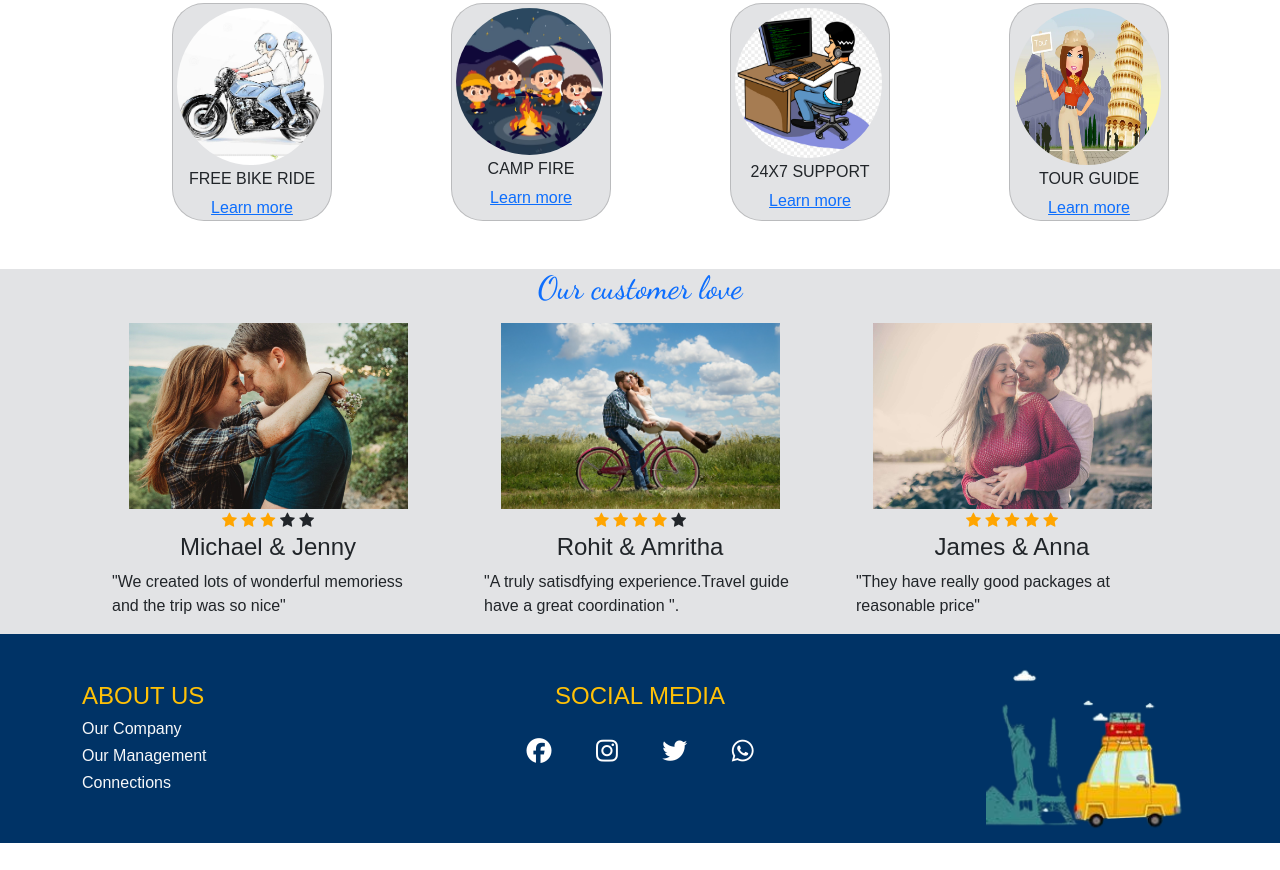
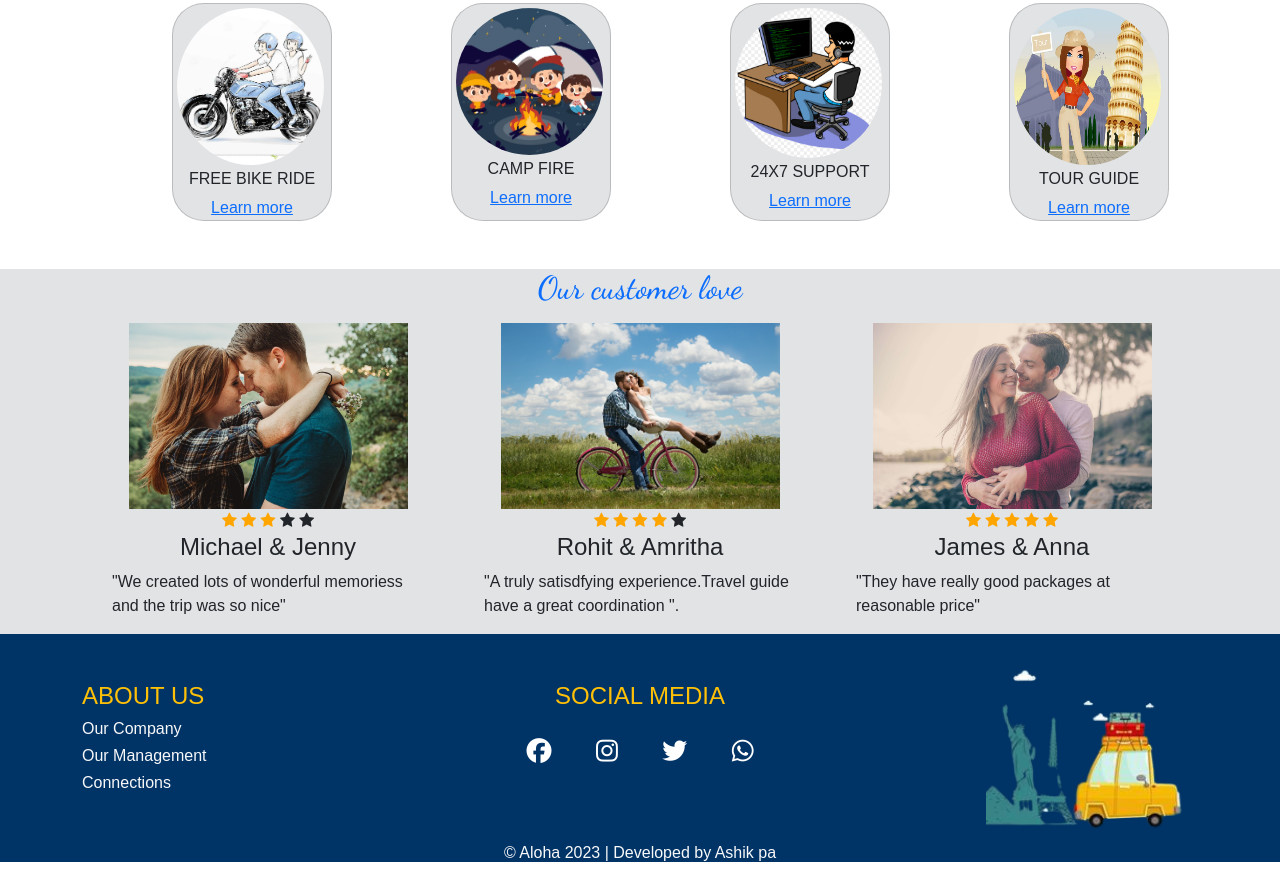
Before and after one commit to ashiii15/Travel-website, a plain HTML site: page index.html in a window 1280 px wide. Shown: the part 3352-4222 px from the top of the page. Before the commit the page ends 4195 px from the top, so only its background shows below. Drawn offline with nearby package versions, Linux system fonts and the light colour scheme.

Commit message:
Adding copyright note

```diff
--- a/index.html
+++ b/index.html
@@ -325,6 +325,7 @@
   <div class="col-4">
     <img src="/images/animated-car--removebg-preview.png" class="w-100 ms-5 image"></div>
 </div>
+<h6 class="text-center text-light">&#169 Aloha 2023 | Developed by Ashik pa</h6>
   </footer>
 <script src="https://cdn.jsdelivr.net/npm/bootstrap@5.3.0/dist/js/bootstrap.bundle.min.js"
   integrity="sha384-geWF76RCwLtnZ8qwWowPQNguL3RmwHVBC9FhGdlKrxdiJJigb/j/68SIy3Te4Bkz" crossorigin="anonymous"></script>
```
